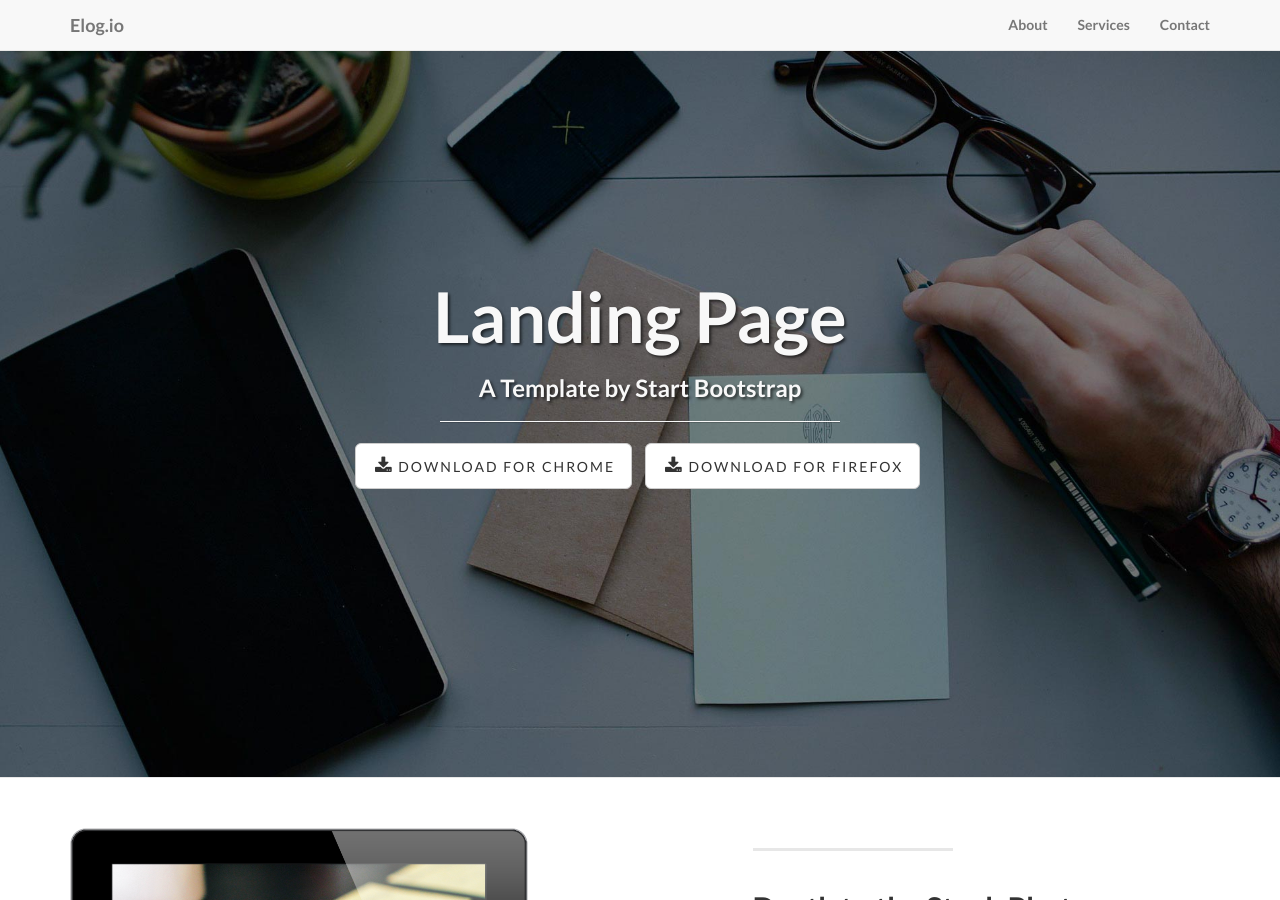
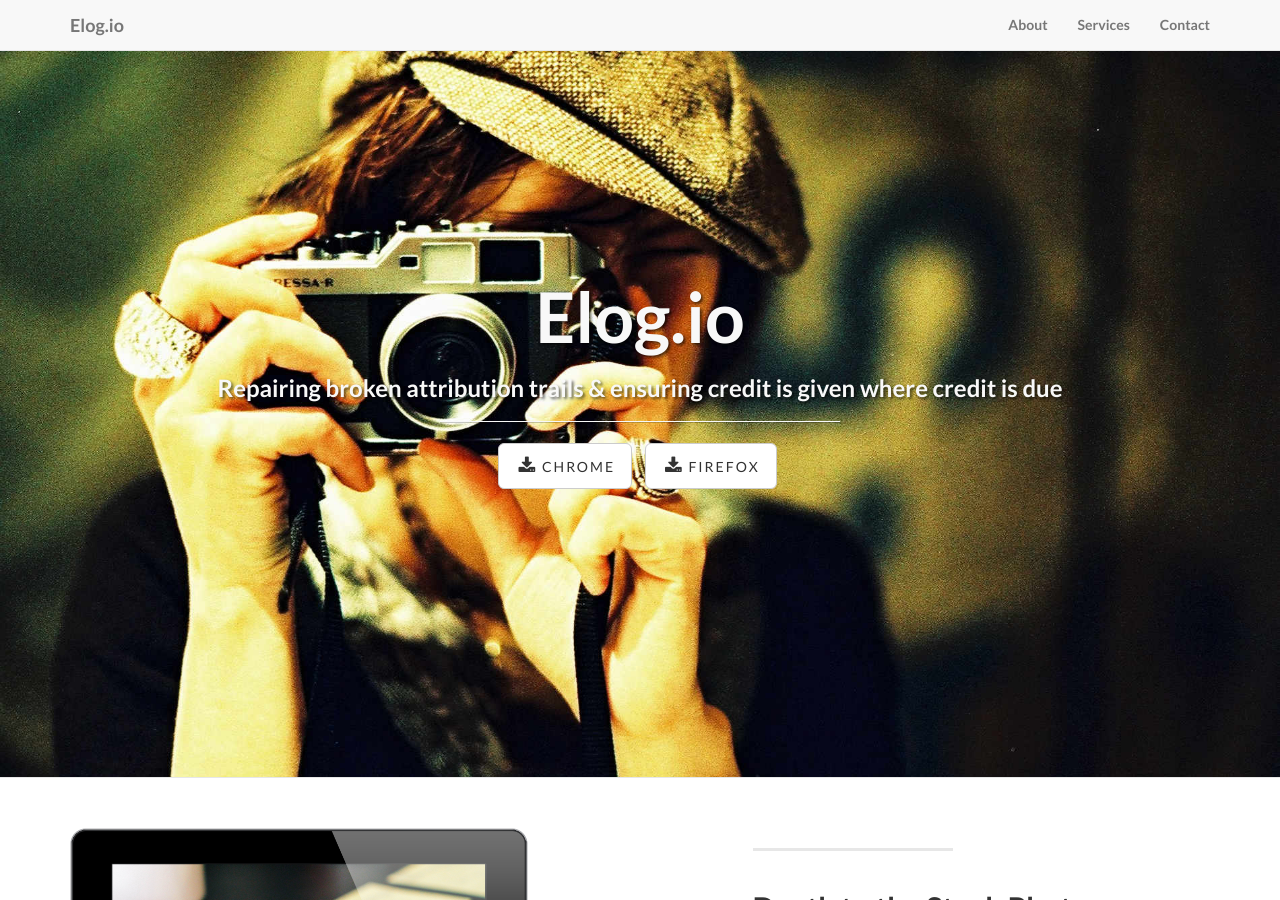
Before and after one commit to commonsmachinery/elogio, a Jekyll site: the page built from index.html, in a window 1280 px wide and 900 px high. Built offline with Jekyll 4.4.1, drawn with Linux system fonts in a browser that asks for light colours.

Commit message:
Updated images

```diff
--- a/_config.yml
+++ b/_config.yml
@@ -31,7 +31,7 @@
     url:
 
 download:
-  - title: Download for Chrome
+  - title: Chrome
     url: https://chrome.com
-  - title: Download for Firefox
+  - title: Firefox
     url: https://firefox.com
--- a/index.html
+++ b/index.html
@@ -1,5 +1,5 @@
 ---
 layout: default
-title: Landing Page
-subTitle: A Template by Start Bootstrap
+title: Elog.io
+subTitle: Repairing broken attribution trails & ensuring credit is given where credit is due
 ---
```
Also changed, not shown: img/banner-bg.jpg, img/intro-bg.jpg.
